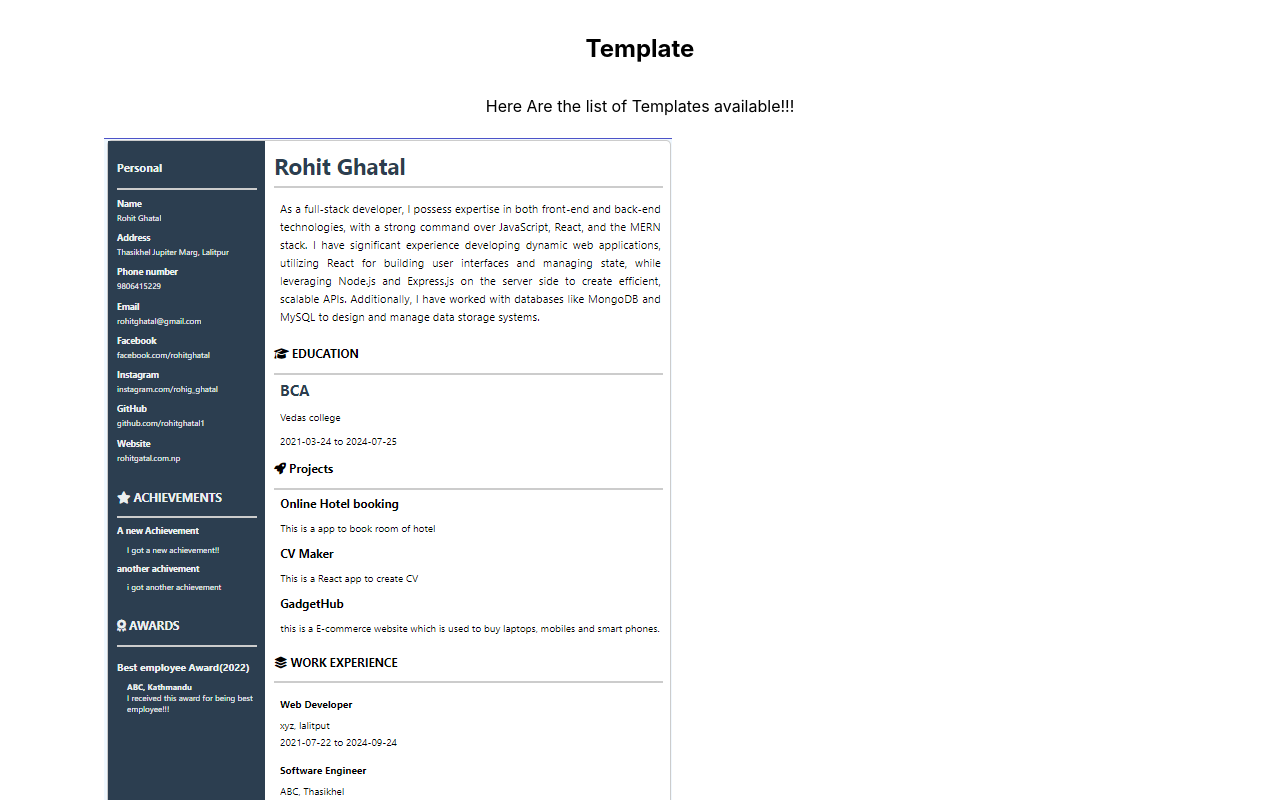
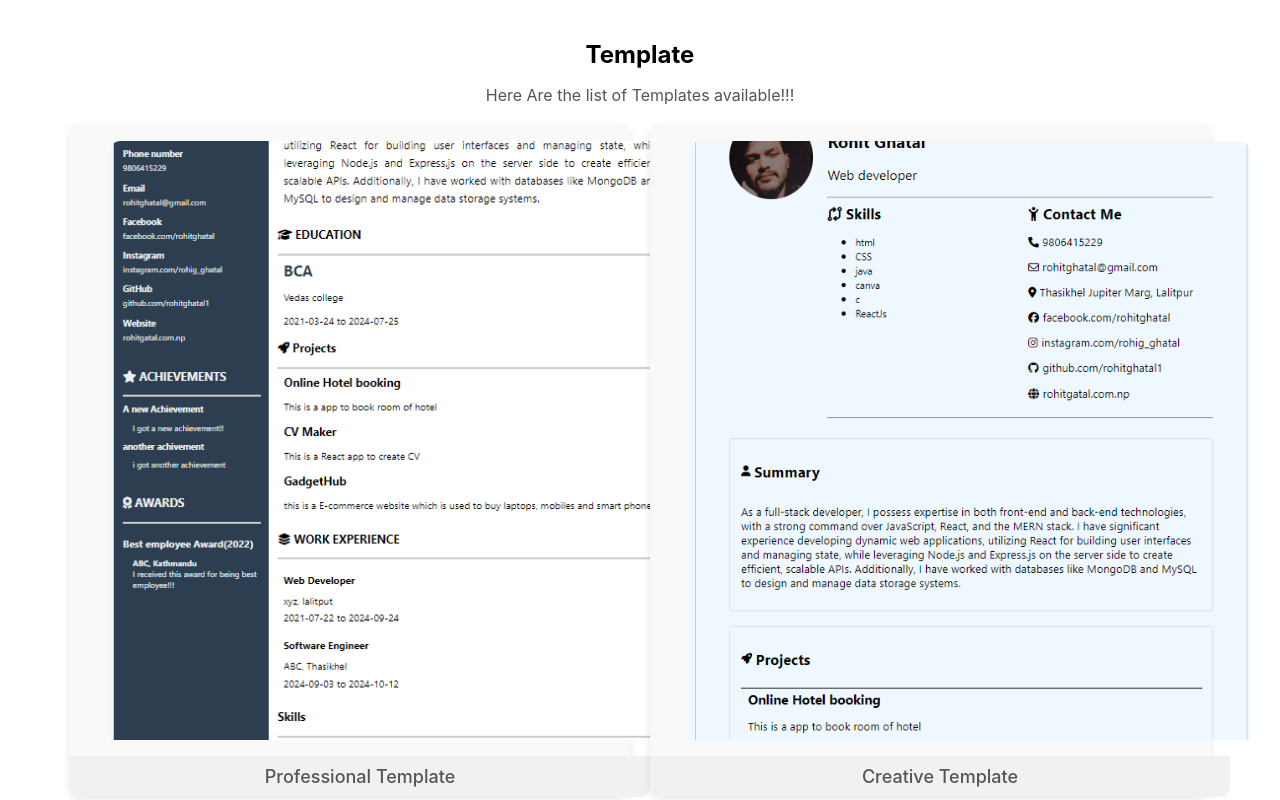
Before and after one commit to rohitghatal1/CVMaker-ReactJS, a React (Create React App) app: page /cvgenerator in a window 1280 px wide. Shown: the top 800 px of the page. Built offline with nearby package versions, Linux system fonts and the light colour scheme.

Commit message:
added styles for template cards

```diff
--- a/src/components/templateTab.css
+++ b/src/components/templateTab.css
@@ -1,9 +1,62 @@
-.TemplateTab{
-    width: 90%;
-    margin: auto;
-    padding: 0.5rem;
-}
-.TemplateTab h2,p{
+.TemplateTab {
+    padding: 20px;
     text-align: center;
-    padding: 0.4rem;
-}
+  }
+
+  .TemplateTab h2 {
+    font-size: 24px;
+    margin-bottom: 10px;
+  }
+
+  .TemplateTab p {
+    font-size: 16px;
+    color: #555;
+    margin-bottom: 20px;
+  }
+
+  .TemplateTab .templates-Container {
+    display: flex;
+    flex-wrap: wrap;
+    justify-content: center;
+    gap: 20px;
+  }
+
+  .TemplateTab .templates-Container .template-Card {
+    background-color: #f9f9f9;
+    border-radius: 10px;
+    width: 35rem;
+    height: 42rem;
+    box-shadow: 0 2px 8px rgba(0, 0, 0, 0.1);
+    transition: transform 0.3s ease;
+    display: flex;
+    flex-direction: column;
+    justify-content: space-between;
+  }
+
+  .TemplateTab .templates-Container .template-Card:hover {
+    transform: translateY(-5px);
+  }
+
+  .TemplateTab .templates-Container .template-Card .templateImage {
+    width: 100%;
+    height: 90%;
+    overflow: hidden;
+    border-radius: 10px 10px 0 0;
+  }
+
+  .TemplateTab .templates-Container .template-Card .templateImage img {
+    width: 100%;
+    height: 100%;
+    object-fit: cover;
+  }
+
+  .TemplateTab .templates-Container .template-Card p {
+    font-size: 18px;
+    font-weight: 500;
+    padding: 10px;
+    margin: 0;
+    background-color: #f1f1f1;
+    width: 100%;
+    text-align: center;
+    border-radius: 0 0 10px 10px;
+  }
```
